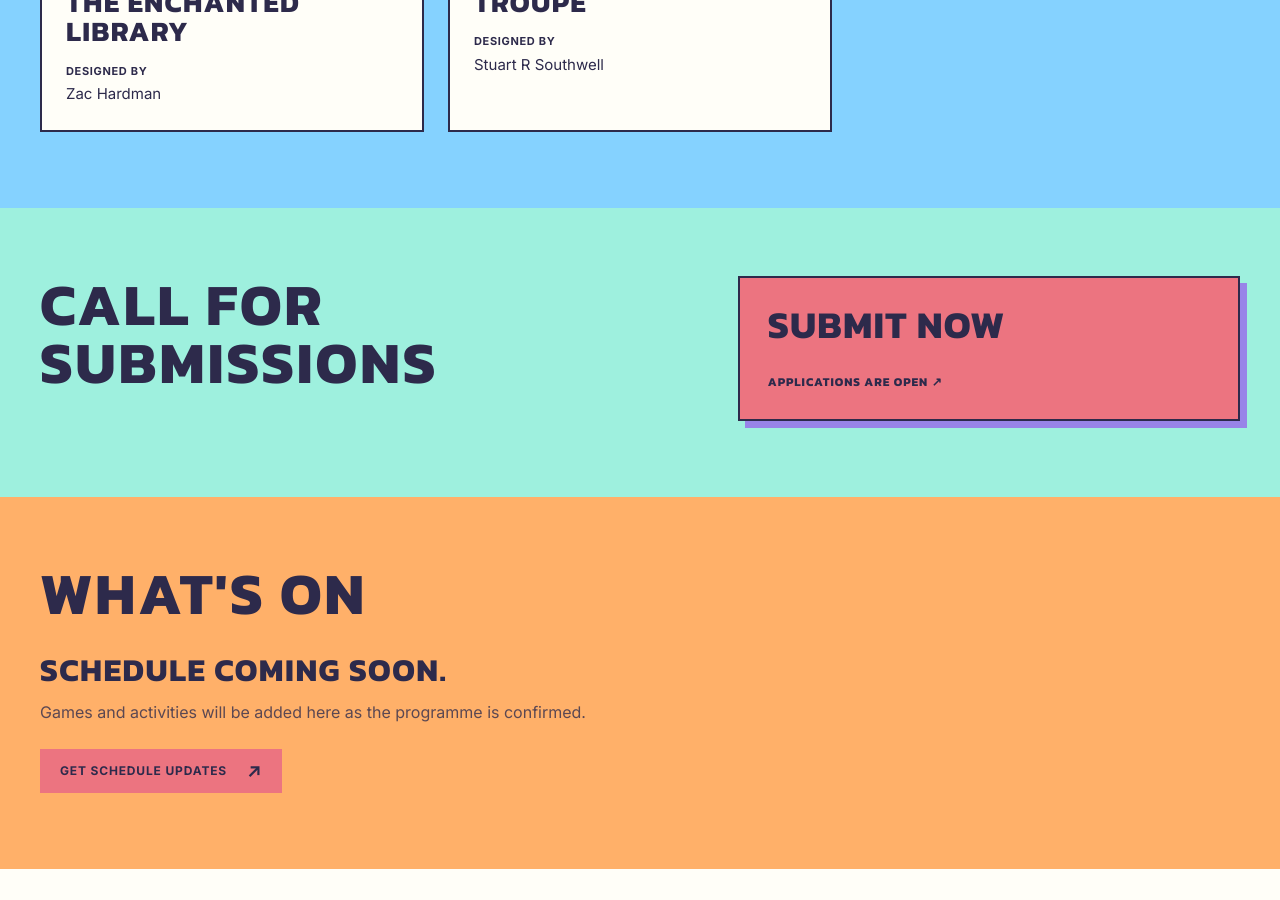
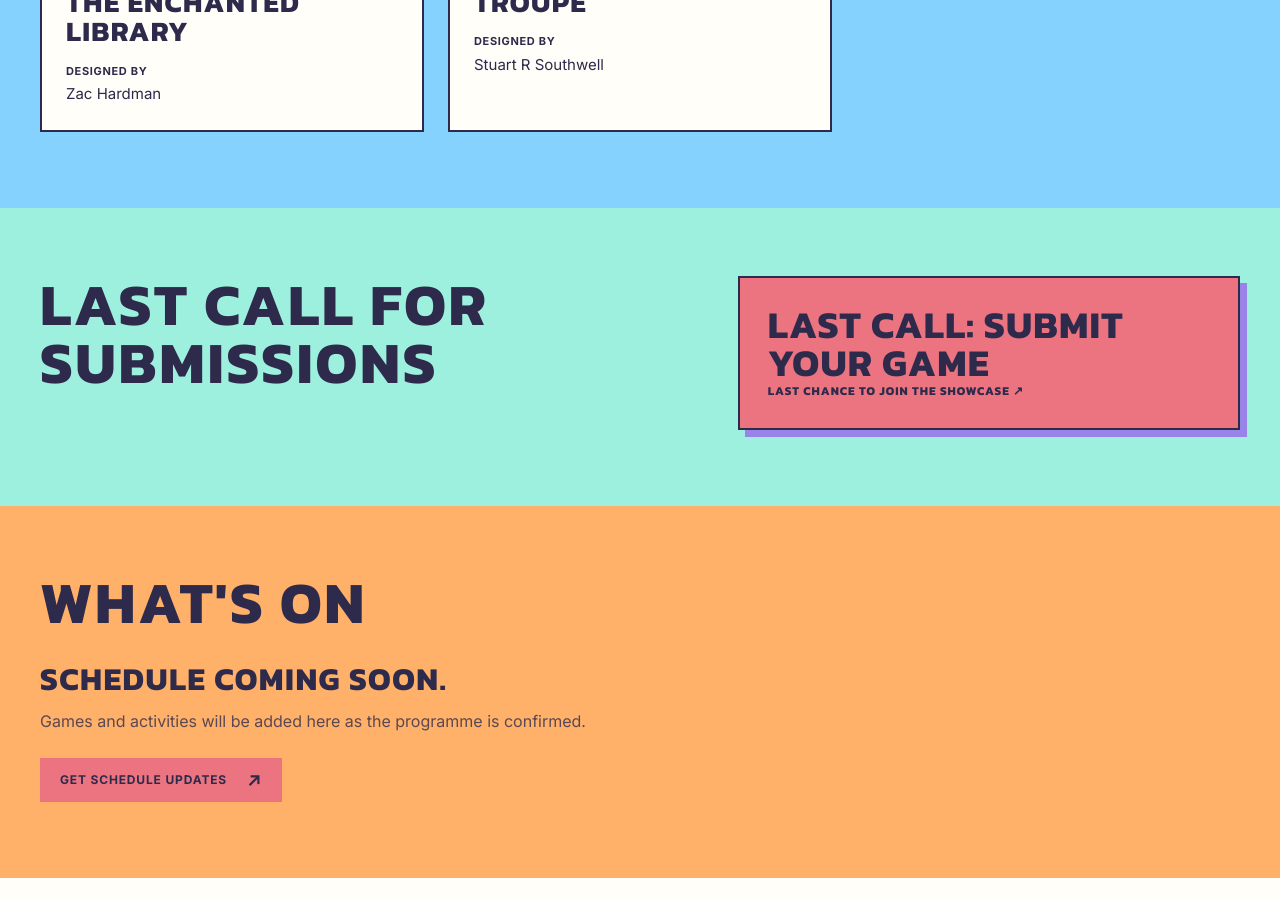
Before and after one commit to allplayday/allplayday.github.io, a Jekyll site: the page built from genres/board-games/index.html, in a window 1280 px wide and 900 px high, scrolled down 3810 px. Built offline with Jekyll 4.4.1, drawn with Linux system fonts in a browser that asks for light colours; some web fonts are replaced.

Commit message:
last call

```diff
--- a/_layouts/genre.html
+++ b/_layouts/genre.html
@@ -30,9 +30,10 @@ layout: default
   {% include board-game-showcase.html %}
 {% endif %}
 {% assign submission_status = page.submission_status | default: 'upcoming' %}
+{% unless submission_status == 'hidden' %}
 <section id="submissions" class="genre-submissions section">
   <div class="genre-submissions-grid wrap">
-    <h2>{% if submission_status == 'closed' %}Submissions closed{% else %}Call for submissions{% endif %}</h2>
+    <h2>{% if submission_status == 'closed' %}Submissions closed{% elsif submission_status == 'last call' %}Last call for submissions{% else %}Call for submissions{% endif %}</h2>
     <div>
       {% if submission_status == 'closed' %}
         <p>{{ page.submission_closed_text | default: 'Submissions have closed and the programme is now being prepared.' }}</p>
@@ -43,8 +44,13 @@ layout: default
         {% endif %}
       {% elsif page.submission_url %}
         <a class="submission-link" href="{{ page.submission_url }}" target="_blank" rel="noopener">
-          <strong>{{ page.submission_label | default: 'Submit now' }}</strong>
-          <span>Applications are open ↗</span>
+          {% if submission_status == 'last call' %}
+            <strong>{{ page.submission_label | default: 'Last call: submit your game' }}</strong>
+            <span>Last chance to join the showcase ↗</span>
+          {% else %}
+            <strong>{{ page.submission_label | default: 'Submit now' }}</strong>
+            <span>Applications are open ↗</span>
+          {% endif %}
         </a>
       {% else %}
         <p>{{ page.submission_text }}</p>
@@ -53,6 +59,10 @@ layout: default
     </div>
   </div>
 </section>
+{% endunless %}
+{% if page.game_list == 'indie-dev-showcase' %}
+  {% include indie-dev-showcase.html %}
+{% else %}
 <section id="activities" class="genre-activities section">
   <div class="wrap">
     <h2>What's on</h2>
@@ -79,6 +89,7 @@ layout: default
     {% endif %}
   </div>
 </section>
+{% endif %}
 {% if page.organisations and page.organisations != empty %}
   <section id="organisations" class="genre-organisations section">
     <div class="wrap">
--- a/genres/board-games/index.html
+++ b/genres/board-games/index.html
@@ -8,7 +8,7 @@ intro: Come for a fast favourite or settle in for something entirely new. Big ta
 headline: A TABLE<br>FOR EVERY<br>KIND OF PLAYER.
 body: Browse a packed library of games, join a taught session or make your own table. Whether you play all the time or almost never, there is a good first move waiting for you.
 submission_text: Submission details for this area are coming soon. Sign up for event news to hear when applications open.
-submission_status: upcoming
+submission_status: last call
 submission_url: https://forms.gle/FkaWKjSw8VHWqca58
 activity_section: board-games
 showcase: board-games
```
